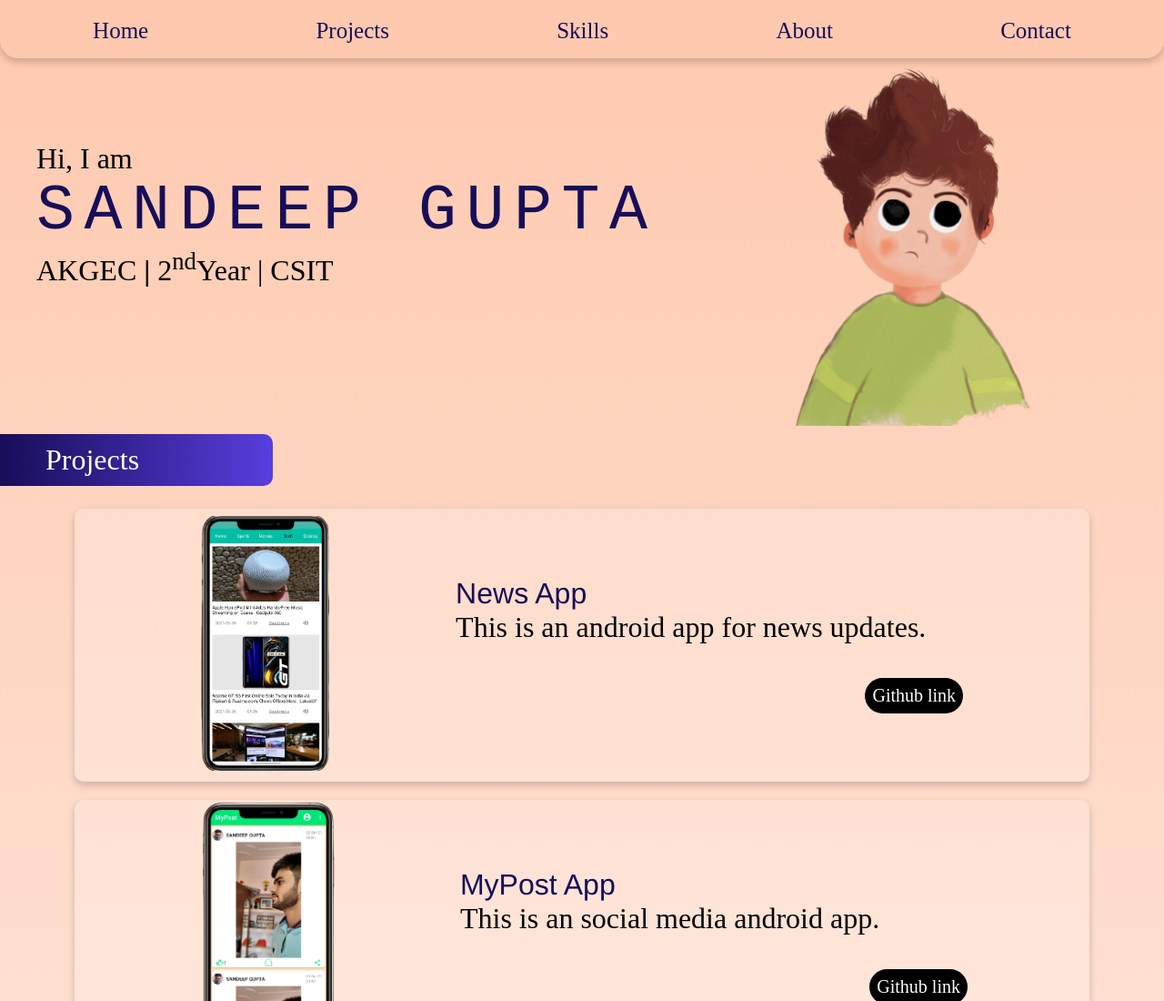
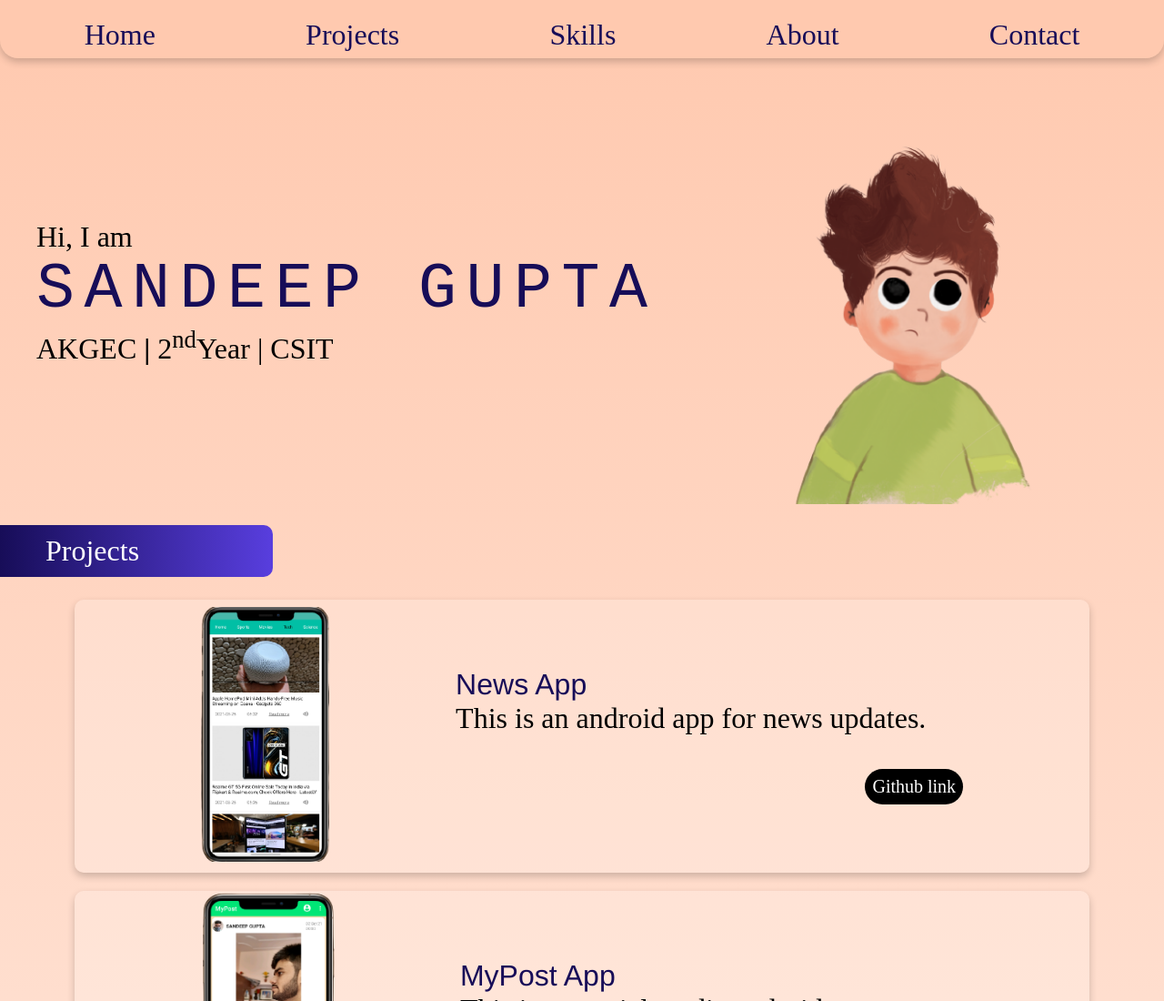
Before and after one commit to guptasandeep7/Portfolio, a plain HTML site: page index.html in a window 1280 px wide. Shown: the top 1100 px of the page at 91% size. Drawn offline with Linux system fonts and the light colour scheme.

Commit message:
intro height fixed

```diff
--- a/CSS/index.css
+++ b/CSS/index.css
@@ -19,7 +19,6 @@ body{
     display: flex;
     position:fixed;
     margin:auto;
-
     padding: 10px;
     justify-content: space-around;
     box-shadow: 0 4px 8px 0 rgba(0,0,0,0.2);
@@ -32,7 +31,7 @@ body{
 #navbar a{
         padding: 10px;
         text-decoration: none;
-        font-size: 25px;
+        font-size: 32px;
         text-align: center;
         border-radius: 20px;
         color: rgb(23, 13, 88);
@@ -58,6 +57,7 @@ body{
 .intro{
     top:20px;
     width: 100%;
+    height: 500px;
     display: flex;
     justify-content: space-around;
     align-items: center;
```
Also changed, not shown: index.html (+1 -1 lines).
